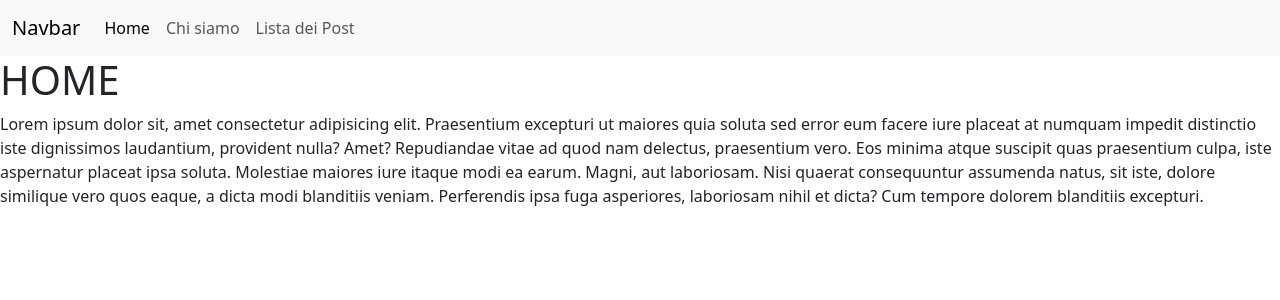
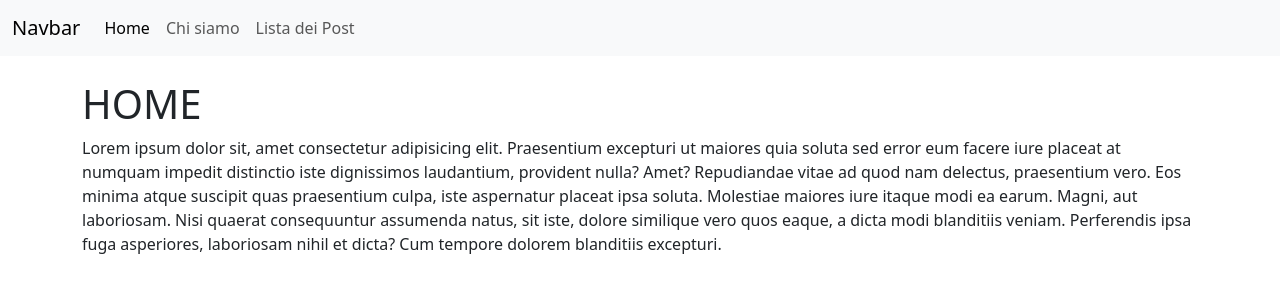
Before and after one commit to FrancescoMorettiBrs/react-router, a React (Vite) app: page / in a window 1280 px wide. Shown: the top 300 px of the page. Built offline with nearby package versions, Linux system fonts and the light colour scheme.

Commit message:
feat: cards implemented

```diff
--- a/src/pages/ChiSiamo.jsx
+++ b/src/pages/ChiSiamo.jsx
@@ -4,11 +4,16 @@ const ChiSiamo = () => {
   return (
     <>
       <main>
+        <div className="container py-4">
           <h1>Chi Siamo</h1>
-            <p>Lorem ipsum dolor, sit amet consectetur adipisicing elit. Amet quam corrupti temporibus cum officiis doloribus vero dolores dolorem delectus! Doloremque, natus! Corrupti aliquid dolorum ratione nam sequi incidunt sunt facere.</p>
+          <p>
+            Lorem ipsum dolor, sit amet consectetur adipisicing elit. Amet quam corrupti temporibus cum officiis doloribus vero dolores dolorem delectus! Doloremque, natus! Corrupti aliquid dolorum
+            ratione nam sequi incidunt sunt facere.
+          </p>
+        </div>
       </main>
     </>
-    )
-}
+  );
+};
 
 export default ChiSiamo;
--- a/src/pages/Home.jsx
+++ b/src/pages/Home.jsx
@@ -4,10 +4,13 @@ const Home = () => {
   return (
     <>
       <main>
-        <h1>HOME</h1>
-        Lorem ipsum dolor sit, amet consectetur adipisicing elit. Praesentium excepturi ut maiores quia soluta sed error eum facere iure placeat at numquam impedit distinctio iste dignissimos laudantium, provident nulla? Amet?
-        Repudiandae vitae ad quod nam delectus, praesentium vero. Eos minima atque suscipit quas praesentium culpa, iste aspernatur placeat ipsa soluta. Molestiae maiores iure itaque modi ea earum. Magni, aut laboriosam.
-        Nisi quaerat consequuntur assumenda natus, sit iste, dolore similique vero quos eaque, a dicta modi blanditiis veniam. Perferendis ipsa fuga asperiores, laboriosam nihil et dicta? Cum tempore dolorem blanditiis excepturi.
+        <div className="container py-4">
+          <h1>HOME</h1>
+          Lorem ipsum dolor sit, amet consectetur adipisicing elit. Praesentium excepturi ut maiores quia soluta sed error eum facere iure placeat at numquam impedit distinctio iste dignissimos
+          laudantium, provident nulla? Amet? Repudiandae vitae ad quod nam delectus, praesentium vero. Eos minima atque suscipit quas praesentium culpa, iste aspernatur placeat ipsa soluta. Molestiae
+          maiores iure itaque modi ea earum. Magni, aut laboriosam. Nisi quaerat consequuntur assumenda natus, sit iste, dolore similique vero quos eaque, a dicta modi blanditiis veniam. Perferendis
+          ipsa fuga asperiores, laboriosam nihil et dicta? Cum tempore dolorem blanditiis excepturi.
+        </div>
       </main>
     </>
   );
--- a/src/pages/ListaPost.jsx
+++ b/src/pages/ListaPost.jsx
@@ -3,7 +3,7 @@ import AppHeader from "../components/AppHeader";
 import axios from "axios";
 
 const ListaPost = () => {
-  const apiUrl = "https://67c5b4f3351c081993fb1ab6.mockapi.io/api/posts";
+  const apiUrl = "https://67c5b4f3351c081993fb1ab6.mockapi.io/api/posts?page=1&limit=15";
 
   const [posts, setPost] = useState([]);
 
@@ -15,12 +15,20 @@ const ListaPost = () => {
   return (
     <div className="container my-4">
       <h2>Lista dei Post</h2>
-      <ul>
+      <ul className="list-unstyled my-4">
         {posts.map((post, index) => (
           <li key={index}>
-            <h4>{post.title}</h4>
-            <p>{post.body}</p>
-            <small>Autore: {post.author}</small>
+            <div className="card my-4">
+              <div className="card-header">{post.id}</div>
+              <div className="card-body">
+                <h5 className="card-title">{post.title}</h5>
+                <p className="card-text">{post.body}</p>
+                <p>Autore: {post.author}</p>
+                <a href="#" className="btn btn-primary">
+                  Details
+                </a>
+              </div>
+            </div>
           </li>
         ))}
       </ul>
```
Lines whose indentation alone changed are shown as unchanged.
